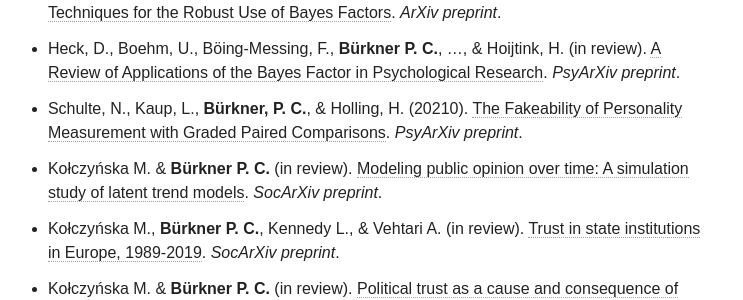
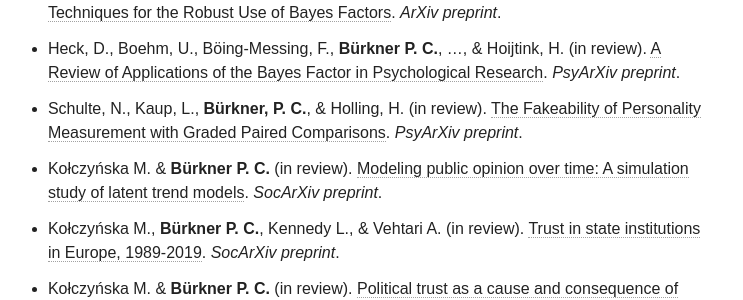
Before and after one commit to paul-buerkner/paul-buerkner.github.io, a Jekyll site: the page built from publications/index.md, in a window 1280 px wide and 900 px high, scrolled down 1121 px. Shown: the part 160-460 px from the top of the window, without its empty margins (278-1021 px from the left). Built offline with Jekyll 4.4.1, drawn with Linux system fonts in a browser that asks for light colours; nearby versions of some CDN libraries.

Commit message:
fix typo

```diff
--- a/publications/index.md
+++ b/publications/index.md
@@ -17,7 +17,7 @@
 * Williams, D. R., Rodriguez, J. E., & **Bürkner P. C.** (in review). [Putting Variation into Variance: Modeling Between-Study Heterogeneity in Meta-Analysis](https://psyarxiv.com/9vkqy/). *PsyArXiv preprint*.
 * Schad D. J., Nicenboim B., **Bürkner P. C.**, Betancourt M., & Vasishth S. (in review). [Workflow Techniques for the Robust Use of Bayes Factors](https://arxiv.org/abs/2103.08744). *ArXiv preprint*.
 * Heck, D., Boehm, U., Böing-Messing, F., **Bürkner P. C.**, ..., & Hoijtink, H. (in review). [A Review of Applications of the Bayes Factor in Psychological Research](https://psyarxiv.com/cu43g/). *PsyArXiv preprint*.
-* Schulte, N., Kaup, L., **Bürkner, P. C.**, & Holling, H. (20210). [The Fakeability of Personality Measurement with Graded Paired Comparisons](https://psyarxiv.com/bs7he/). *PsyArXiv preprint*.
+* Schulte, N., Kaup, L., **Bürkner, P. C.**, & Holling, H. (in review). [The Fakeability of Personality Measurement with Graded Paired Comparisons](https://psyarxiv.com/bs7he/). *PsyArXiv preprint*.
 * Kołczyńska M. & **Bürkner P. C.** (in review). [Modeling public opinion over time: A simulation study of latent trend models](https://osf.io/preprints/socarxiv/gauvx/). *SocArXiv preprint*.
 * Kołczyńska M., **Bürkner P. C.**, Kennedy L., & Vehtari A. (in review). [Trust in state institutions in Europe, 1989-2019](https://osf.io/preprints/socarxiv/3v5g7/). *SocArXiv preprint*.
 * Kołczyńska M. & **Bürkner P. C.** (in review). [Political trust as a cause and consequence of democracy: Longitudinal analysis of European data](https://osf.io/preprints/socarxiv/79dth/). *SocArXiv preprint*.
```
